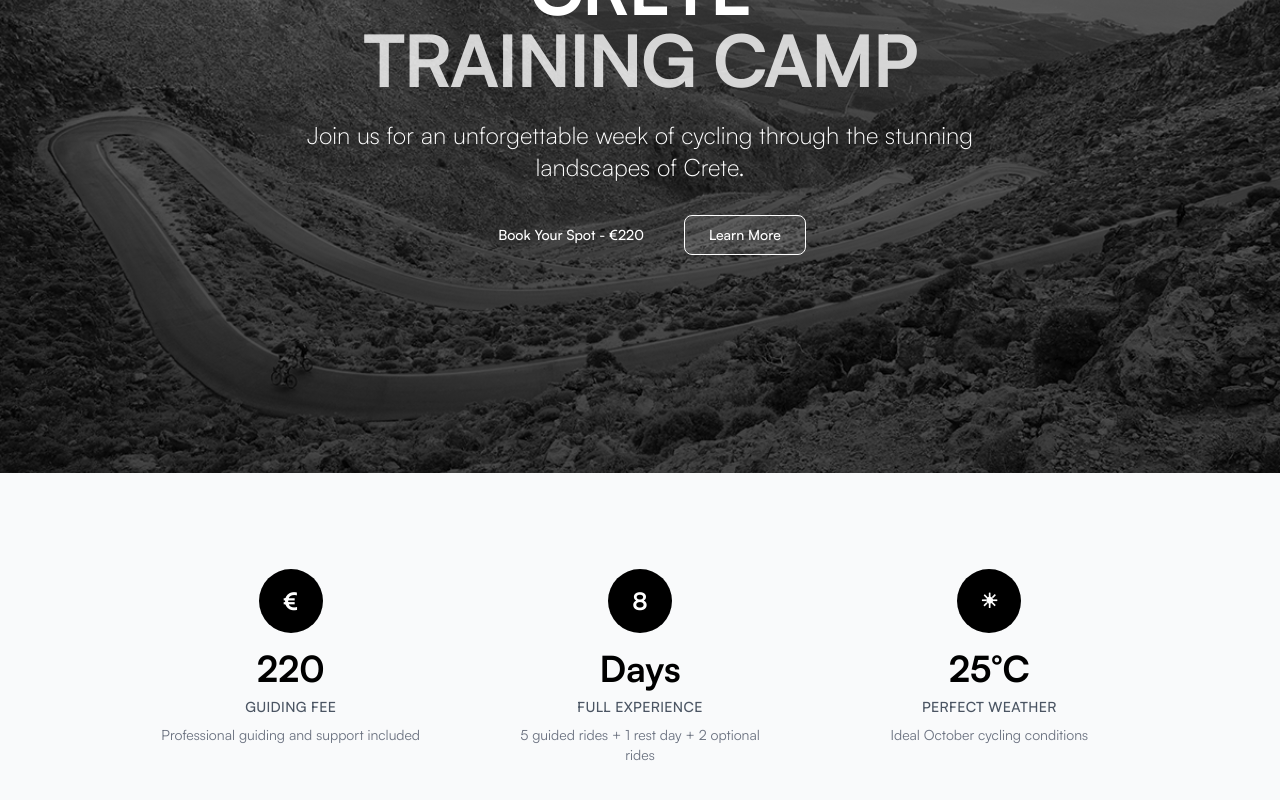
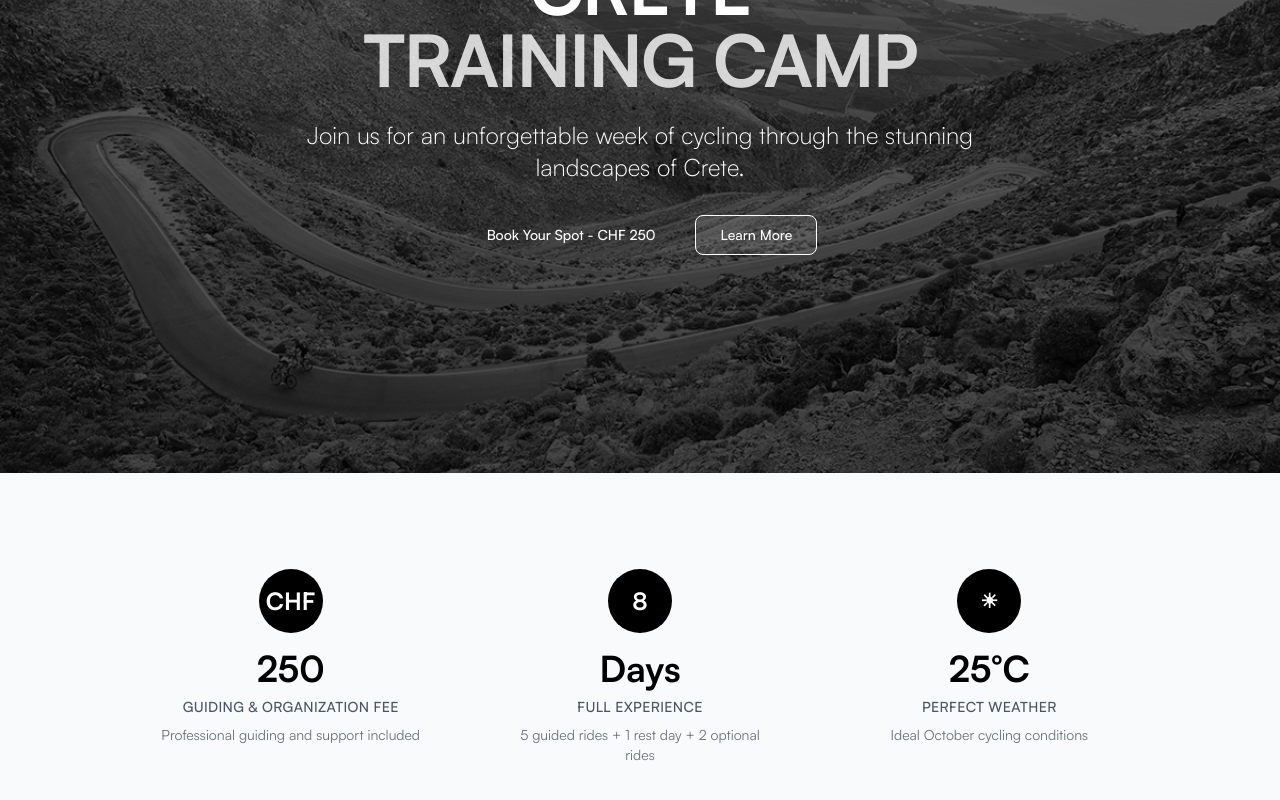
Before and after one commit to ramonamarinalea/pedal-peak.com, a Next.js app: page /crete in a window 1280 px wide. Shown: the part 392-1192 px from the top of the page. Built offline with nearby package versions, Linux system fonts and the light colour scheme; no server answers.

Commit message:
fix: update Crete training camp pricing to CHF 250

```diff
--- a/src/app/crete/page.tsx
+++ b/src/app/crete/page.tsx
@@ -147,7 +147,7 @@ export default function CreteTrainingCamp() {
               variant="secondary"
               onClick={() => setBookingOpen(true)}
             >
-              Book Your Spot - €220
+              Book Your Spot - CHF 250
             </Button>
             <Button
               size="lg"
@@ -167,11 +167,11 @@ export default function CreteTrainingCamp() {
           <div className="mx-auto grid max-w-5xl grid-cols-1 gap-6 md:grid-cols-3">
             <div className="card p-8 text-center transition-all duration-300 hover:shadow-lg">
               <div className="mx-auto mb-4 flex h-16 w-16 items-center justify-center rounded-full bg-black text-white">
-                <span className="text-2xl font-bold">€</span>
+                <span className="text-2xl font-bold">CHF</span>
               </div>
-              <h3 className="mb-2 text-4xl font-bold text-black">220</h3>
+              <h3 className="mb-2 text-4xl font-bold text-black">250</h3>
               <p className="text-sm font-medium uppercase tracking-wide text-gray-600">
-                Guiding Fee
+                Guiding & Organization Fee
               </p>
               <p className="mt-2 text-sm text-gray-500">
                 Professional guiding and support included
--- a/src/app/page.tsx
+++ b/src/app/page.tsx
@@ -88,7 +88,7 @@ const HomePage = () => {
                     "w-fit bg-black text-white transition-all hover:bg-gray-800",
                 })}
               >
-                Book Your Spot - €220
+                Book Your Spot - CHF 250
               </div>
             </Link>
           </div>
```
